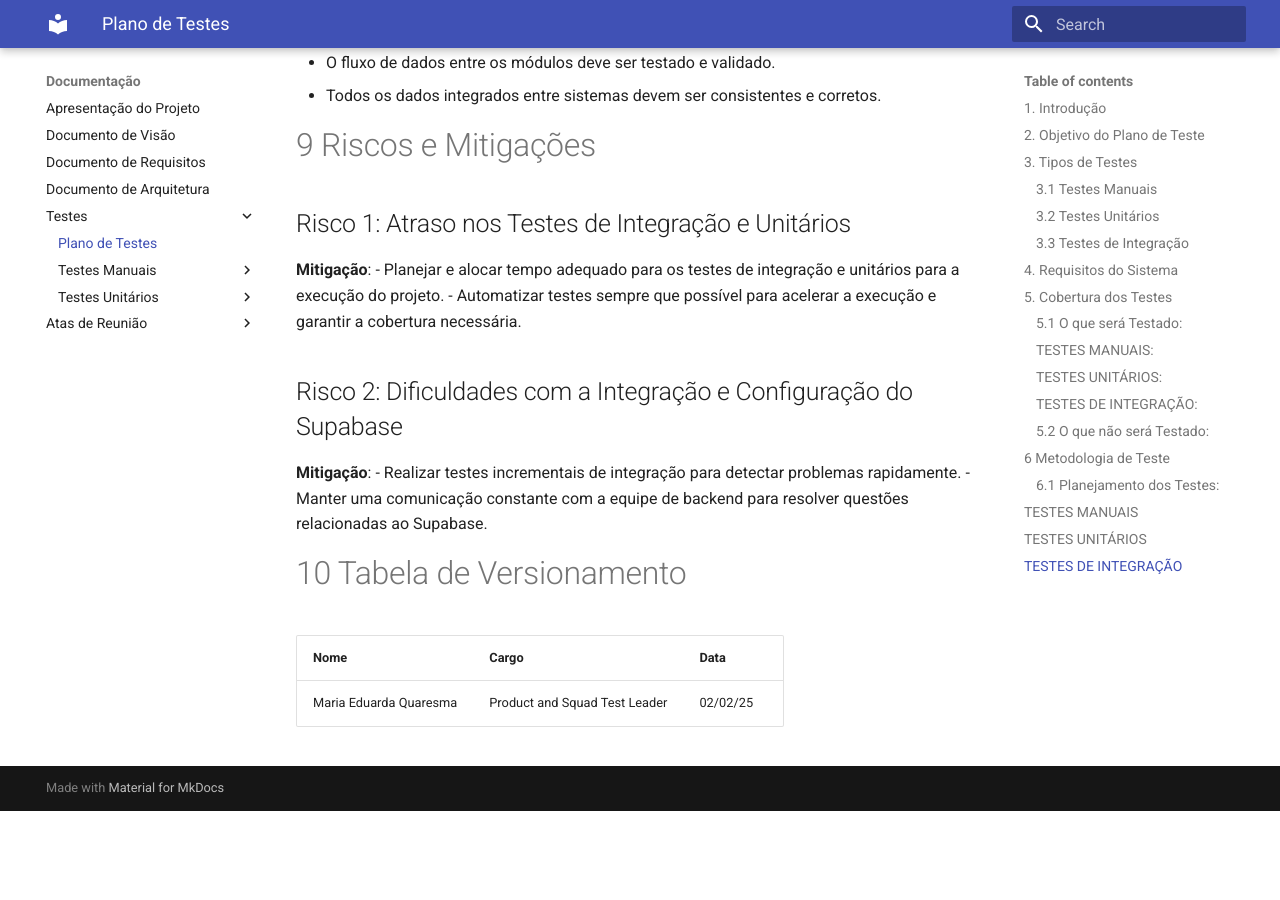
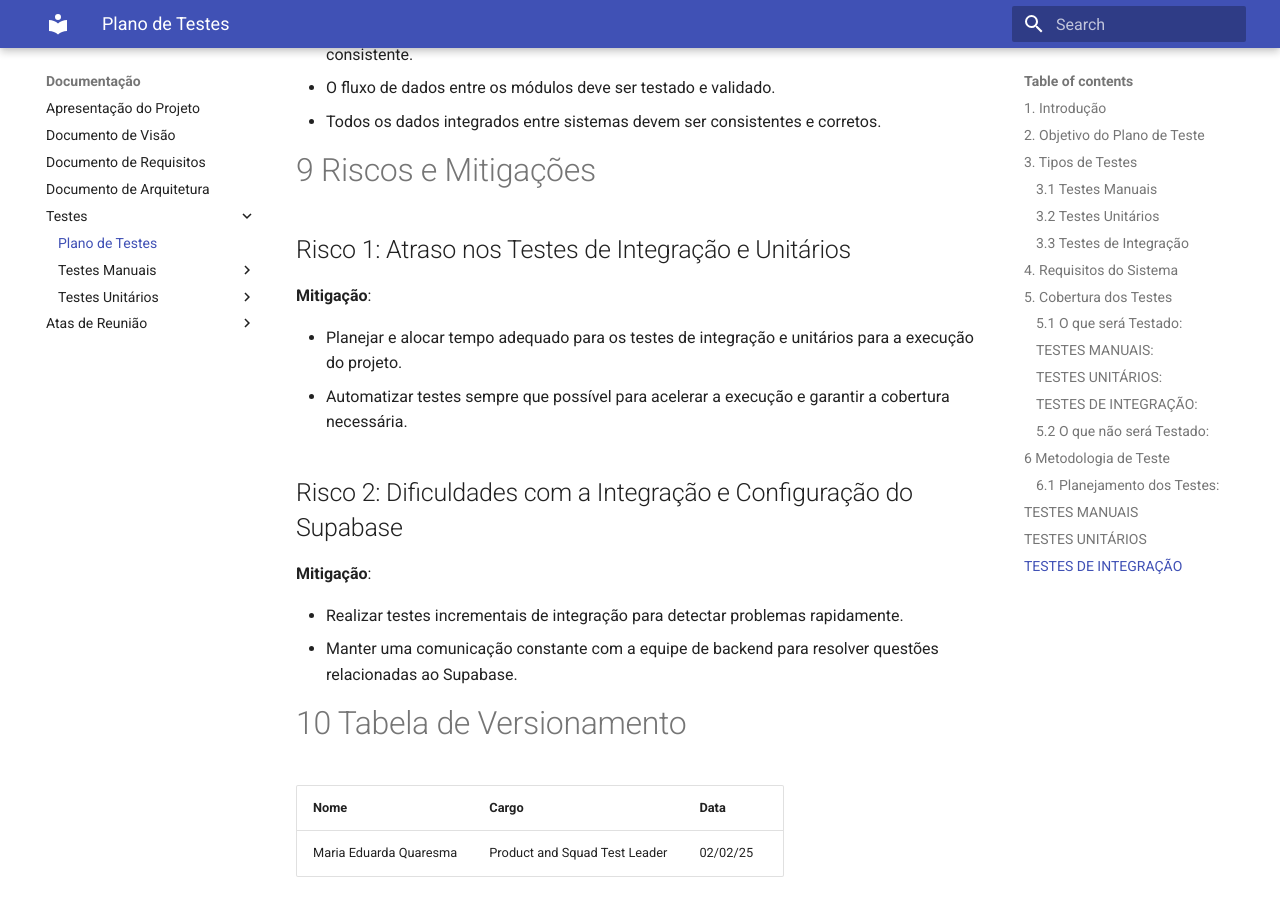
Before and after one commit to JAugustoM/Gestao-Catavento, an MkDocs documentation site: the page built from docs/documento-plano-testes/documento-plano-testes.md, in a window 1280 px wide and 900 px high, scrolled down 9066 px. Built offline with MkDocs 1.6.1 and Material for MkDocs 9.7.7, drawn with Linux system fonts in a browser that asks for light colours; before the commit the page ends 9877 px from its top, so only the background shows below that; part of the change alters nothing that is shown; some of the changed text lies outside the part shown.

```diff
--- a/docs/documento-plano-testes/documento-plano-testes.md
+++ b/docs/documento-plano-testes/documento-plano-testes.md
@@ -53,7 +53,7 @@ Os testes de integração serão realizados para verificar a comunicação entre
 
 **Tela Desempenho Loja (Admin)**:
 
-  - Validar Funcionalidades Gerais Página
+  - Validar Funcionalidades Gerais Página - [(docs/documento-plano-testes/testes_manuais/tela_desemp_loja_adm/funcionalidades_gerais.md)](docs/documento-plano-testes/testes_manuais/tela_desemp_loja_adm/funcionalidades_gerais.md)
 
 **Tela Demanda (Funcionário)**:
 
@@ -225,14 +225,19 @@ As documentações dos testes foram divididas dentro da pasta docs, branch docs.
 # 9 Riscos e Mitigações
 
 ## Risco 1: Atraso nos Testes de Integração e Unitários
+
 **Mitigação**:
+
 - Planejar e alocar tempo adequado para os testes de integração e unitários para a execução do projeto.
 - Automatizar testes sempre que possível para acelerar a execução e garantir a cobertura necessária.
 
 ## Risco 2: Dificuldades com a Integração e Configuração do Supabase
+
 **Mitigação**:
+
 - Realizar testes incrementais de integração para detectar problemas rapidamente.
 - Manter uma comunicação constante com a equipe de backend para resolver questões relacionadas ao Supabase.
+
 
 # 10 Tabela de Versionamento
 
```
